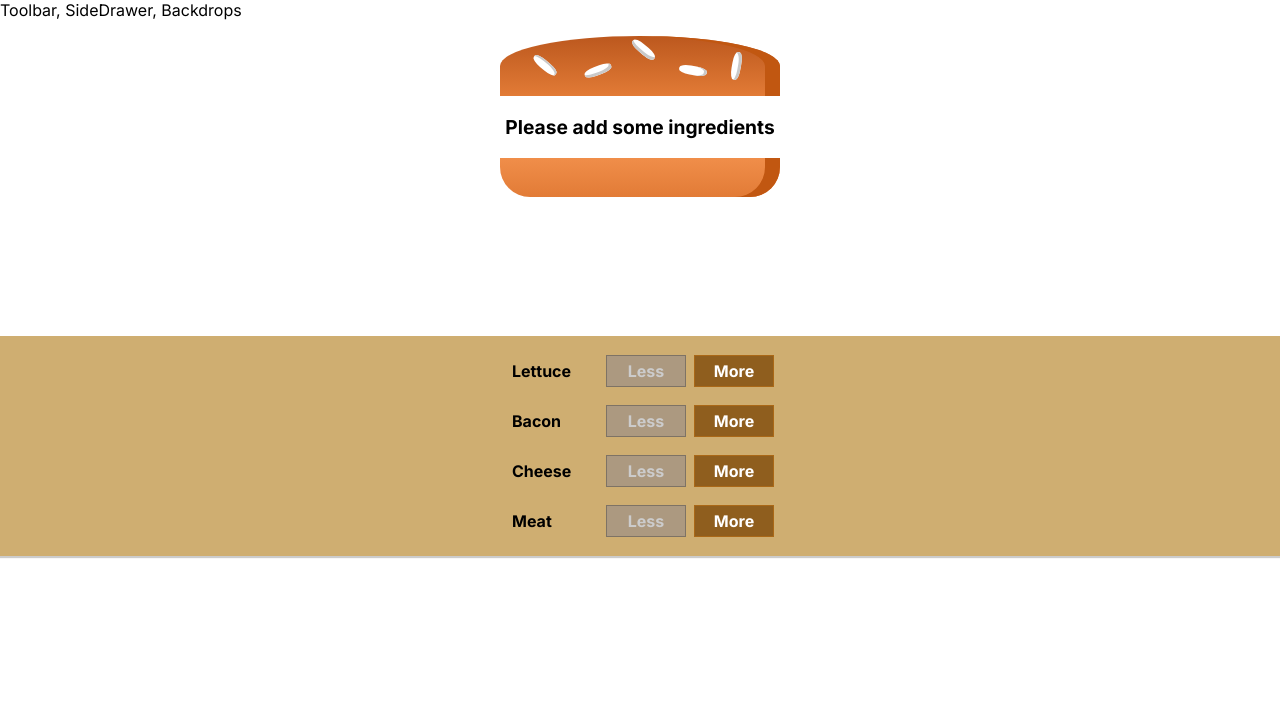
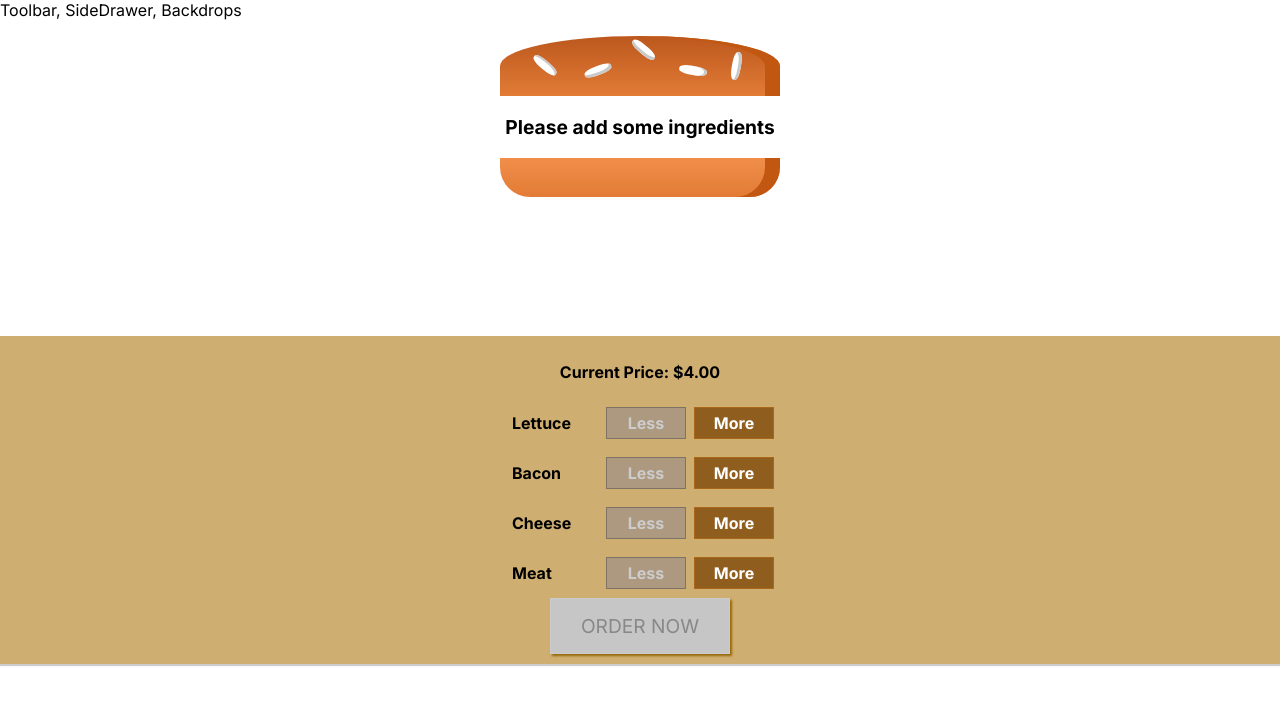
Before and after one commit to stevekutz/react_TCG_burger_1, a React (Create React App) app in the folder app/: page / in a window 1280 px wide. Shown: the top 704 px of the page. Built offline with nearby package versions, Linux system fonts and the light colour scheme.

Commit message:
added price total and checkout button logic

```diff
--- a/app/src/components/Burger/BuildControls/BuildControls.js
+++ b/app/src/components/Burger/BuildControls/BuildControls.js
@@ -18,6 +18,8 @@ const buildControls = (props) => {
 
     return (
         <div className = {classes.BuildControls}>
+        <p className = {classes.Price}> Current Price: ${props.price.toFixed(2)}</p>
+
         {controls.map((control) => (
             <BuildControl
                 key = {control.label}
@@ -27,7 +29,10 @@ const buildControls = (props) => {
                 disabled = {props.disabled[control.type]}
             />
             ))}
-
+            <button
+                className = {classes.OrderButton}
+                disabled = {!props.checkout}
+            > ORDER NOW </button>
 
         </div>
     )
--- a/app/src/components/Burger/BuildControls/buildcontrols.module.css
+++ b/app/src/components/Burger/BuildControls/buildcontrols.module.css
@@ -8,3 +8,49 @@
     margin: auto;
     padding: 10px 0;
 }
+
+.Price {
+    font-weight: bold;
+
+}
+
+.OrderButton {
+    background-color: #DAD735;
+    outline: none;
+    cursor: pointer;
+    border: 1px solid #966909;
+    color: #966909;
+    font-family: inherit;
+    font-size: 1.2em;
+    padding: 15px 30px;
+    box-shadow: 2px 2px 2px #966909;
+}
+
+.OrderButton:hover, .OrderButton:active {
+    background-color: #A0DB41;
+    border: 1px solid #966909;
+    color: #966909;
+}
+
+.OrderButton:disabled {
+    background-color: #C7C6C6;
+    cursor: not-allowed;
+    border: 1px solid #ccc;
+    color: #888888;
+}
+
+.OrderButton:not(:disabled) {
+    animation: enable 0.3s linear;
+}
+
+@keyframes enable {
+    0% {
+        transform: scale(1);
+    }
+    60% {
+        transform: scale(1.1);
+    }
+    100% {
+        transform: scale(1);
+    }
+}
--- a/app/src/containers/BurgerBuilder/BurgerBuilder.js
+++ b/app/src/containers/BurgerBuilder/BurgerBuilder.js
@@ -22,6 +22,7 @@ class BurgerBuilder extends React.Component {
 
             },
         totalPrice: 4,
+        checkout: false,
 
 
     }
@@ -38,6 +39,7 @@ class BurgerBuilder extends React.Component {
         const oldPrice = this.state.totalPrice;
         const newPrice = oldPrice + priceAddition;
         this.setState({totalPrice: newPrice, ingredients: updatedIngredients})
+        this.handler_updateCheckout(updatedIngredients);
 
     }
 
@@ -57,7 +59,18 @@ class BurgerBuilder extends React.Component {
         const oldPrice = this.state.totalPrice;
         const newPrice = oldPrice - priceAddition;
         this.setState({totalPrice: newPrice, ingredients: updatedIngredients})
+        this.handler_updateCheckout(updatedIngredients);
+    }
 
+    handler_updateCheckout = (ingredients) => {
+        // const ingredients_copy = {
+        //     ...this.state.ingredients
+        // };
+        const sum = Object.keys(ingredients)
+            .map(ingred_key => ingredients[ingred_key])
+            .reduce((acc, cur) => acc + cur, 0)
+
+        this.setState({checkout: sum > 0});
     }
 
 
@@ -78,6 +91,8 @@ class BurgerBuilder extends React.Component {
                     ingredientAdded = {this.handler_addIngredient}
                     ingredientRemoved = {this.handler_removeIngredient}
                     disabled = {disabledInfo}
+                    price = {this.state.totalPrice}
+                    checkout = {this.state.checkout}
                 />
 
 
```
